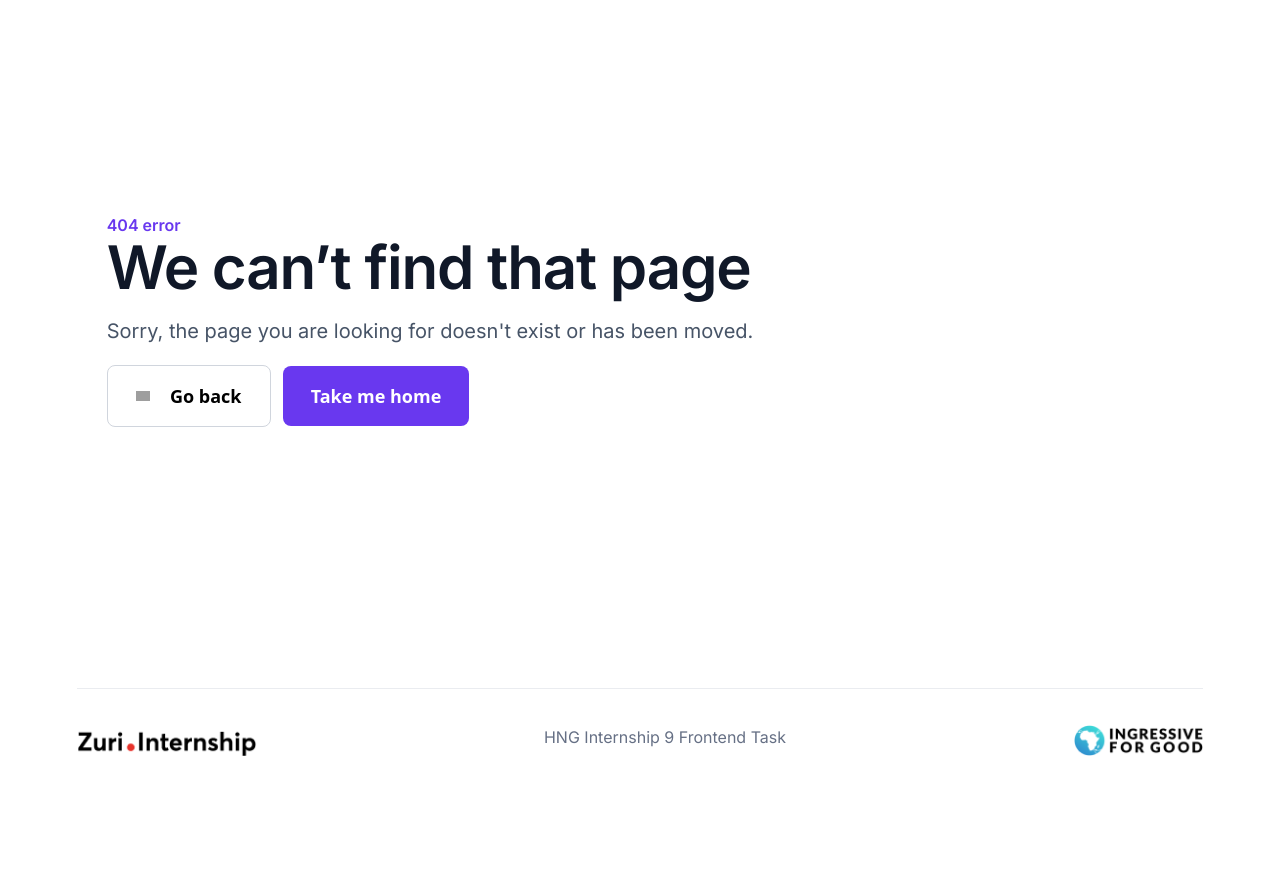
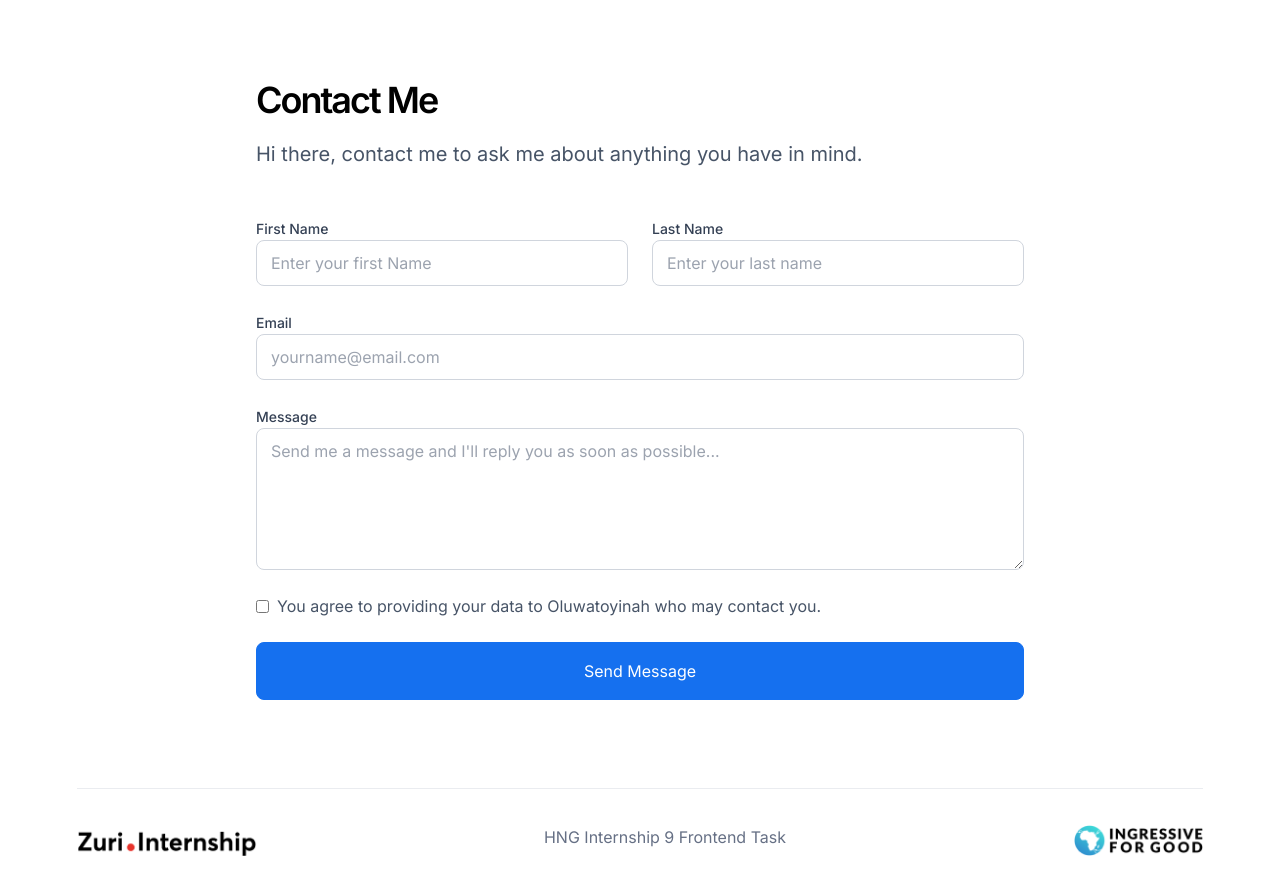
Before and after one commit to Oluwatoyinah/hngi-task, a React (Create React App) app: page /contact in a window 1280 px wide. Before the commit this address had no page. Shown: the top 894 px of the page. Before the commit the page ends 804 px from the top, so only its background shows below. Built offline with nearby package versions, Linux system fonts and the light colour scheme; grey boxes are pictures that could not be loaded.

Commit message:
feat: code structure complete

```diff
--- a/src/App.js
+++ b/src/App.js
@@ -4,12 +4,14 @@ import ErrorPage from './pages/ErrorPage';
 
 import Zuri from './assets/images/zuri-logo.png'
 import I4G from './assets/images/I4G.png'
+import Contact from './pages/Contact';
 
 function App() {
   return (
     <>
       <Routes>
         <Route path='/' element={<Home /> } />
+        <Route path='contact' element={<Contact />} />
         <Route path='*' element={<ErrorPage /> } />
       </Routes>
 
--- a/src/index.css
+++ b/src/index.css
@@ -10,4 +10,20 @@
     .profile-text {
       @apply text-primary not-italic font-inter leading-[30px] font-bold text-lg xl:text-xl
     }
+
+    .btns {
+      @apply  sm:py-4 py-3 sm:px-7 px-4 sm:text-lg font-semibold rounded-lg  min-w-[164px] w-full font-inter
+    }
+
+    .form-input {
+      @apply block py-2.5 px-3.5 outline-none border border-solid border-[#D0D5DD] rounded-lg w-full font-inter text-base text-[#667085]
+    }
+
+    .form-label {
+      @apply font-inter text-sm font-medium text-gray-700
+    }
+
+    .form-btn {
+      @apply bg-primary-600 py-4 px-5 text-[#fff] font-inter rounded-lg border border-solid border-primary-600 text-base w-full
+    }
   }
--- a/src/pages/Contact.jsx
+++ b/src/pages/Contact.jsx
@@ -1,8 +1,54 @@
 import React from 'react'
+import { useEffect } from 'react'
 
 const Contact = () => {
+  useEffect(() => {
+    window.scrollTo(0,0)
+  }, [])
   return (
-    <div>Contact</div>
+    <div className="container-fluid bg-main-gray pt-20 mb-5 sm:mb-10 min-h-[70vh]">
+      <div className="container-xl mx-auto">
+        <div className='w-11/12 md:w-3/5 mx-auto'>
+
+          <div>
+             <h3 className='font-inter font-semibold text-4xl tracking-[-2px] mb-4 md:mb-5'>Contact Me</h3>
+             <p className='font-inter font-normal text-lg md:text-xl text-gray-600'>Hi there, contact me to ask me about anything you have in mind.</p>
+          </div>
+
+          <form className='mt-12'>
+             <div className="grid grid-cols-1 lg:grid-cols-2 mb-6 gap-6">
+                <div>
+                  <label htmlFor="first_name" className='form-label'>First Name</label>
+                  <input type="text" name="first_name" id="first_name" placeholder='Enter your first Name' className='form-input' />
+                </div>
+                <div>
+                  <label htmlFor="last_name" className='form-label'>Last Name</label>
+                  <input type="text" name="last_name" id="last_name" placeholder='Enter your last name' className="form-input" />
+                </div>
+             </div>
+
+             <div className='mb-6'>
+               <label htmlFor="email" className='form-label'>Email</label>
+               <input type="email" name="email" id="email" className='form-input' placeholder='yourname@email.com' />
+             </div>
+
+             <div className='mb-6'>
+               <label htmlFor="message" className='form-label'>Message</label>
+               <textarea name="message" id="message" cols="30" rows="5" className='form-input' placeholder="Send me a message and I'll reply you as soon as possible..." />
+             </div>
+
+             <div className='mb-6 flex items-start gap-2'>
+              <input type="checkbox" className='border border-solid border-[#D0D5DD] rounded-md mt-1.5' name="contact" id="contact" />
+              <label htmlFor="contact" className='font-inter text-base text-gray-600'>You agree to providing your data to Oluwatoyinah who may contact you.</label>
+             </div>
+
+             <div>
+              <button type="submit" id='btn__submit' className='form-btn'>Send Message</button>
+             </div>
+          </form>
+        </div>
+      </div>
+    </div>
   )
 }
 
--- a/src/pages/ErrorPage.jsx
+++ b/src/pages/ErrorPage.jsx
@@ -15,13 +15,13 @@ const ErrorPage = () => {
 
                  <div className="buttons flex flex-col-reverse sm:flex-row gap-3 sm:items-center">
                     <Link to='/'>
-                      <button className='flex items-center gap-5 justify-center bg-white sm:py-4 py-3 sm:px-7 px-4 sm:text-lg font-semibold rounded-lg border border-solid border-[#D0D5DD] min-w-[164px] w-full'>
+                      <button className='btns flex items-center gap-5 justify-center bg-white border border-solid border-[#D0D5DD]'>
                         <span><img src={BackIcon} alt="back icon" width="14" /></span>
                         <span>Go back</span>
                       </button>
                     </Link>
                     <Link to='/'>
-                      <button className='bg-purple text-[#fff] sm:py-4 py-3 sm:px-7 px-4 sm:text-lg font-semibold rounded-lg min-w-[164px] w-full'>Take me home</button>
+                      <button className='btns bg-purple text-[#fff]'>Take me home</button>
                     </Link>
                  </div>
             </div>
--- a/src/pages/Home.jsx
+++ b/src/pages/Home.jsx
@@ -1,4 +1,5 @@
 import React from 'react'
+import { Link } from 'react-router-dom'
 import ProfileImg from '../assets/images/oluwatoyin.jpg'
 import Slack from '../assets/images/slack.png'
 import Github from '../assets/images/github.png'
@@ -69,6 +70,14 @@ const Home = () => {
                                 </button>
                             </a>
                         </li>
+
+                        <li className="mb-6">
+                            <Link to='/contact' className='links'>
+                                <button>
+                                Contact Me
+                                </button>
+                            </Link>
+                        </li>
                     </ul>
 
                     <div className='flex gap-3 justify-center py-6'>
--- a/tailwind.config.js
+++ b/tailwind.config.js
@@ -10,6 +10,9 @@ module.exports = {
       'light-gray': '#667085',
       'primary': '#101828',
       'purple': '#6938EF',
+      'gray-600': '#475467',
+      'gray-700': '#344054',
+      'primary-600': '#1570EF',
     },
 
     fontFamily: {
```
